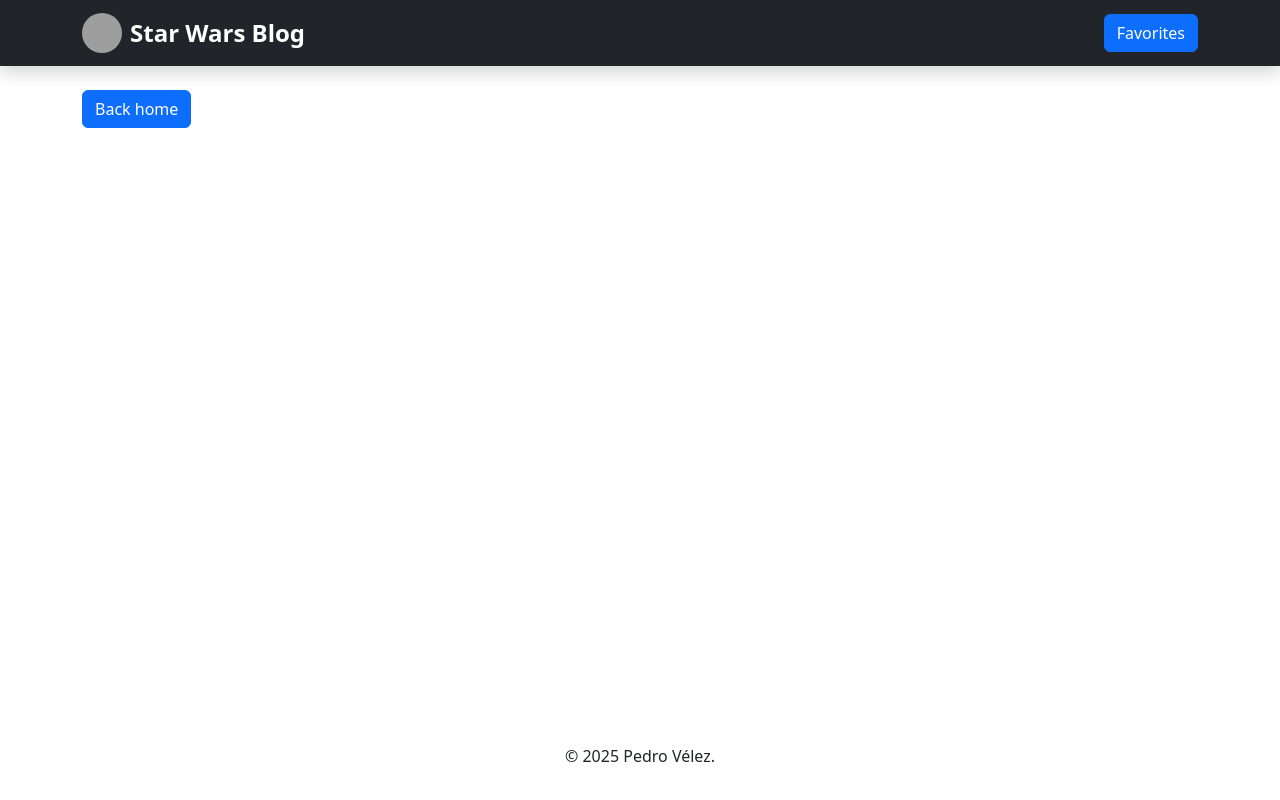
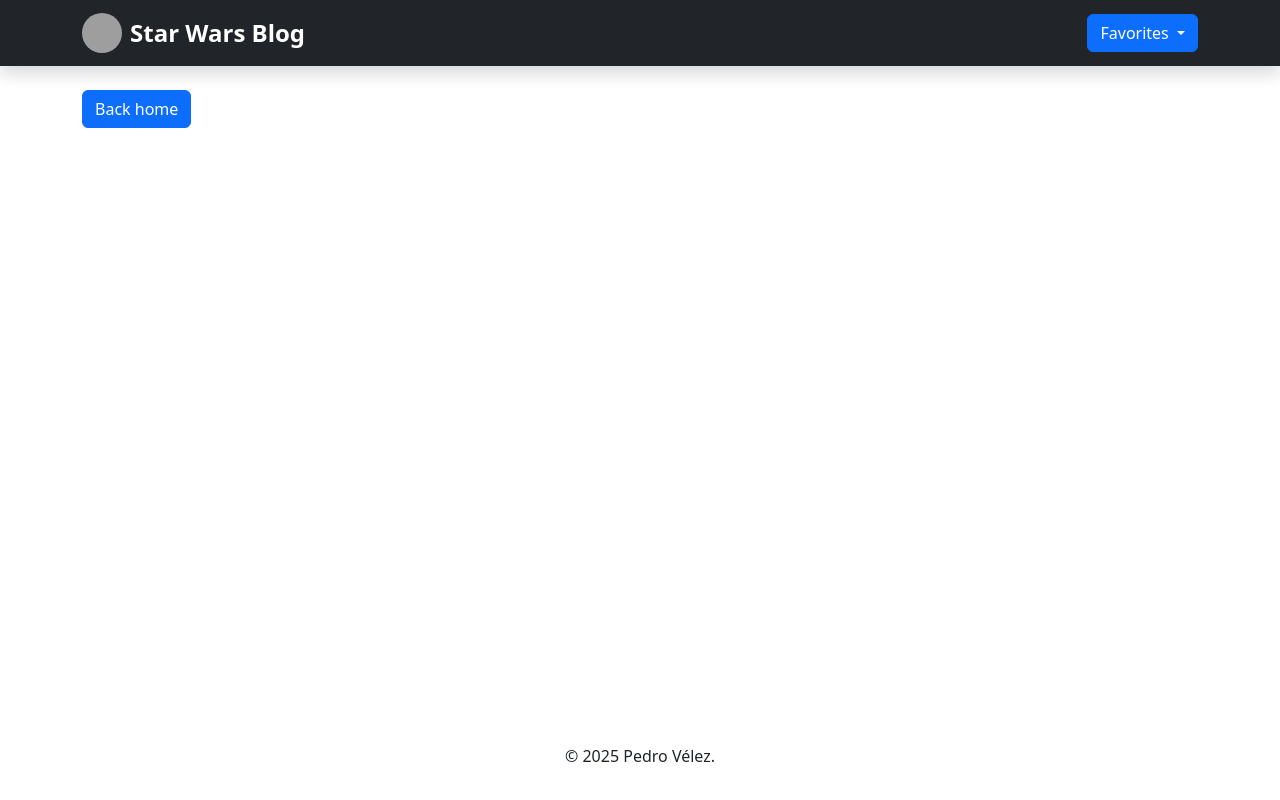
Before and after one commit to drolo18/Fs-105-Blog-Starwars-Pedro-Velez, a React (Vite) app: page /demo in a window 1280 px wide. Built offline with nearby package versions, Linux system fonts and the light colour scheme; grey boxes are pictures that could not be loaded.

Commit message:
add favorites

```diff
--- a/src/components/Navbar.jsx
+++ b/src/components/Navbar.jsx
@@ -1,6 +1,21 @@
 import { Link } from "react-router-dom";
+import useGlobalReducer from "../hooks/useGlobalReducer.jsx";
+import { useState } from "react";
 
 export const Navbar = () => {
+	const { store, dispatch } = useGlobalReducer()
+	const [isOpen, setIsOpen] = useState(false)
+	const { favoritos } = store
+
+	const handleRemoveFavorite = (favorite) => {
+		dispatch({
+			type: 'remove_favorite',
+			payload: {
+				name: favorite.data.name,
+				uid: favorite.data.uid
+			}
+		})
+	}
 	return (
 		<nav className="navbar navbar-expand-lg navbar-dark bg-dark shadow">
 			<div className="container">
@@ -14,10 +29,33 @@ export const Navbar = () => {
 					/>
 					<span className="fw-bold fs-4">Star Wars Blog</span>
 				</Link>
-				<div className="ml-auto">
-					<Link to="/demo">
-						<button className="btn btn-primary">Favorites</button>
-					</Link>
+				<div className="dropdown">
+					<button
+						className="btn btn-primary dropdown-toggle"
+						type="button"
+						onClick={() => setIsOpen(!isOpen)}
+					>
+						Favorites {favoritos?.length > 0 && `(${favoritos.length})`}
+					</button>
+					{isOpen && (
+						<div className="dropdown-menu show">
+							{favoritos?.length === 0 ? (
+								<p className="text-center mb-0">No hay favoritos</p>
+							) : (
+								favoritos.map((fav, index) => (
+									<div key={index} className="d-flex justify-content-between align-items-center mb-2">
+										<span>{fav.data.name}</span>
+										<button
+											className="btn btn-sm btn-danger"
+											onClick={() => handleRemoveFavorite(fav)}
+										>
+											🗑️
+										</button>
+									</div>
+								))
+							)}
+						</div>
+					)}
 				</div>
 			</div>
 		</nav>
--- a/src/pages/Home.jsx
+++ b/src/pages/Home.jsx
@@ -1,6 +1,7 @@
 import { useEffect, useState } from "react";
 import useGlobalReducer from "../hooks/useGlobalReducer.jsx";
 import { Link } from "react-router-dom";
+import { array } from "prop-types";
 
 
 export const Home = () => {
@@ -8,6 +9,7 @@ export const Home = () => {
 	const { store, dispatch } = useGlobalReducer()
 	const [people, setPeople] = useState([])
 	const [planets, setPlanets]=useState([])
+	const {person, favoritos} = store
 
 
 
@@ -16,6 +18,7 @@ export const Home = () => {
 		try {
 			const response = await fetch(person.url)
 			const data = await response.json()
+
 			return { ...data.result.properties, uid: data.result.uid }
 		} catch (error) {
 			console.log(error)
@@ -31,9 +34,15 @@ export const Home = () => {
 			}
 			const response = await fetch('https://www.swapi.tech/api/people/')
 			const data = await response.json()
+			console.log(data)
 			const peoples = await Promise.all(data.results.map(getPeopleDetail))
 			setPeople(peoples)
 			localStorage.setItem("people", JSON.stringify(peoples))
+			dispatch({
+				type: 'add_people',
+				payload: data.results
+			})
+
 
 		} catch (error) {
 			console.log(error)
@@ -68,13 +77,48 @@ export const Home = () => {
 		}
 	}
 
+	const isFavorite =(item)=> {
+		const favoritos = Array.isArray(store.favoritos)?store.favoritos : []
+		console.log(favoritos)
+		return favoritos.some(fav => fav && fav.data && fav.data.name === item.name && fav.data.uid === item.uid)
+
+	}
+	console.log(isFavorite)
+
+	const HandleFavorite = (item) => {
+		const isCurrentlyFavorite = isFavorite(item)
+		if (isCurrentlyFavorite) {
+			dispatch({
+				type: 'remove_favorite',
+				payload: {
+					name: item.name,
+					uid: item.uid
+				}
+			})
+		} else {
+			dispatch({
+				type: 'add_favorite',
+				payload: {
+					data: {
+						name: item.name,
+						uid: item.uid,
+						type: item
+					}
+				}
+			})
+		}
+	}
+
+
 
 
 	useEffect(() => {
-			getPlanets()
-			getPeople()
+		getPlanets()
+		getPeople()
 
 	}, [])
+
+
 
 
 	return (
@@ -99,7 +143,7 @@ export const Home = () => {
                                 >
                                     Learn More!
                                 </Link>
-								<a href="" className="btn btn-outline-warning">&#9829;</a>
+								<button onClick={() => HandleFavorite(person)} className="btn btn-outline-warning">&#9829;</button>
 							</div>
 						</div>
 					</div>
@@ -124,7 +168,7 @@ export const Home = () => {
                                 >
                                     Learn More!
                                 </Link>
-								<a href="" className="btn btn-outline-warning">&#9829;</a>
+								<button onClick={() => HandleFavorite(planet)} className="btn btn-outline-warning">&#9829;</button>
 							</div>
 						</div>
 					</div>
--- a/src/store.js
+++ b/src/store.js
@@ -1,19 +1,30 @@
 export const initialStore=()=>{
   return{
-
+  favoritos:[],
+  person:[]
   }
 }
 
 export default function storeReducer(store, action = {}) {
   switch(action.type){
-    case 'add_task':
-
-      const { id,  color } = action.payload
-
+    case 'add_favorite':
       return {
         ...store,
-        todos: store.todos.map((todo) => (todo.id === id ? { ...todo, background: color } : todo))
-      };
+        favoritos: [...store.favoritos, action.payload]
+      }
+    case 'add_people':
+      return{
+        ...store,
+        person: action.payload
+      }
+    case 'remove_favorite':
+      return{
+        ...store,
+        favoritos: store.favoritos.filter(fav =>
+          !(fav.data.name === action.payload.name && fav.data.uid === action.payload.uid)
+        )
+      }
+
     default:
       throw Error('Unknown action.');
   }
```
